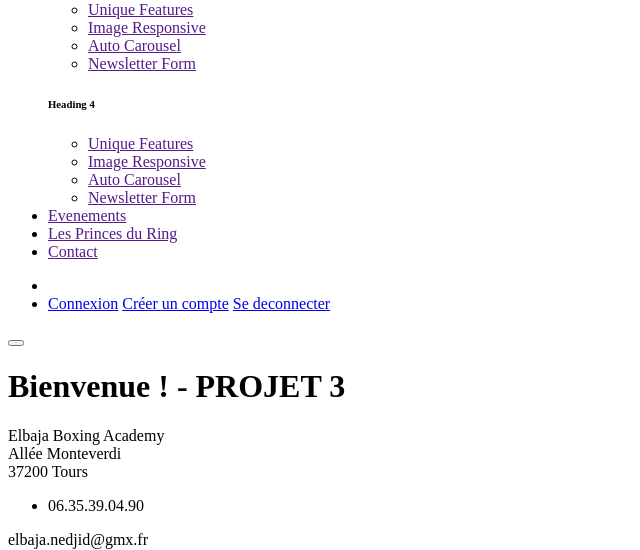
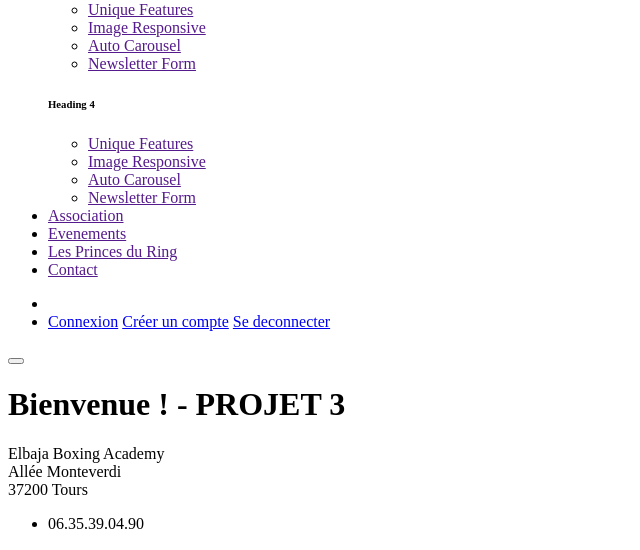
Before and after one commit to BenKod-r/tours-0320-php-elbaja-boxing-academy, a Symfony app: template templates/home.html.twig in a window 1280 px wide. Shown: the part 465-1015 px from the top of the page, without its empty margins (0-640 px from the left). Run offline with Twig, Linux system fonts and the light colour scheme; the template is opened without the code that fills it, so the values that code supplies are empty; some libraries are stand-ins or nearby versions.

Commit message:
Correction

```diff
--- a/src/Controller/DefaultController.php
+++ b/src/Controller/DefaultController.php
@@ -9,7 +9,9 @@ use Symfony\Component\Routing\Annotation\Route;
 class DefaultController extends AbstractController
 {
     /**
+     * Home page display
      * @Route("/",name="app_index")
+     * @return Response A response instance
      */
     public function index() :Response
     {
--- a/templates/navbar.html.twig
+++ b/templates/navbar.html.twig
@@ -57,6 +57,7 @@
                         </div>
                     </div>
                 </li>
+                <li class="nav-item"><a href="" class="nav-link font-weight-bold text-uppercase">Association</a></li>
                 <li class="nav-item"><a href="" class="nav-link font-weight-bold text-uppercase">Evenements</a></li>
                 <li class="nav-item"><a href="" class="nav-link font-weight-bold text-uppercase">Les Princes du Ring</a></li>
                 <li class="nav-item"><a href="" class="nav-link font-weight-bold text-uppercase">Contact</a></li>
```
